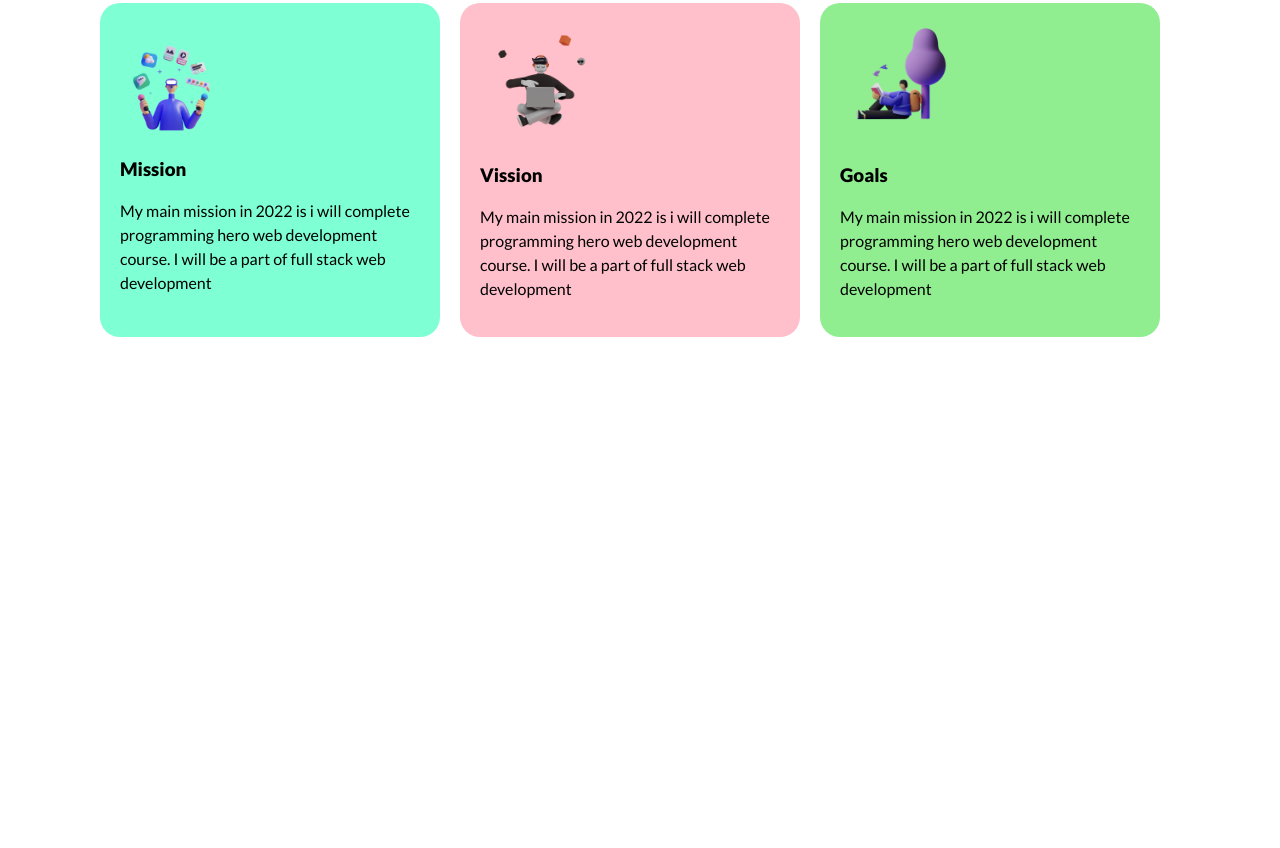
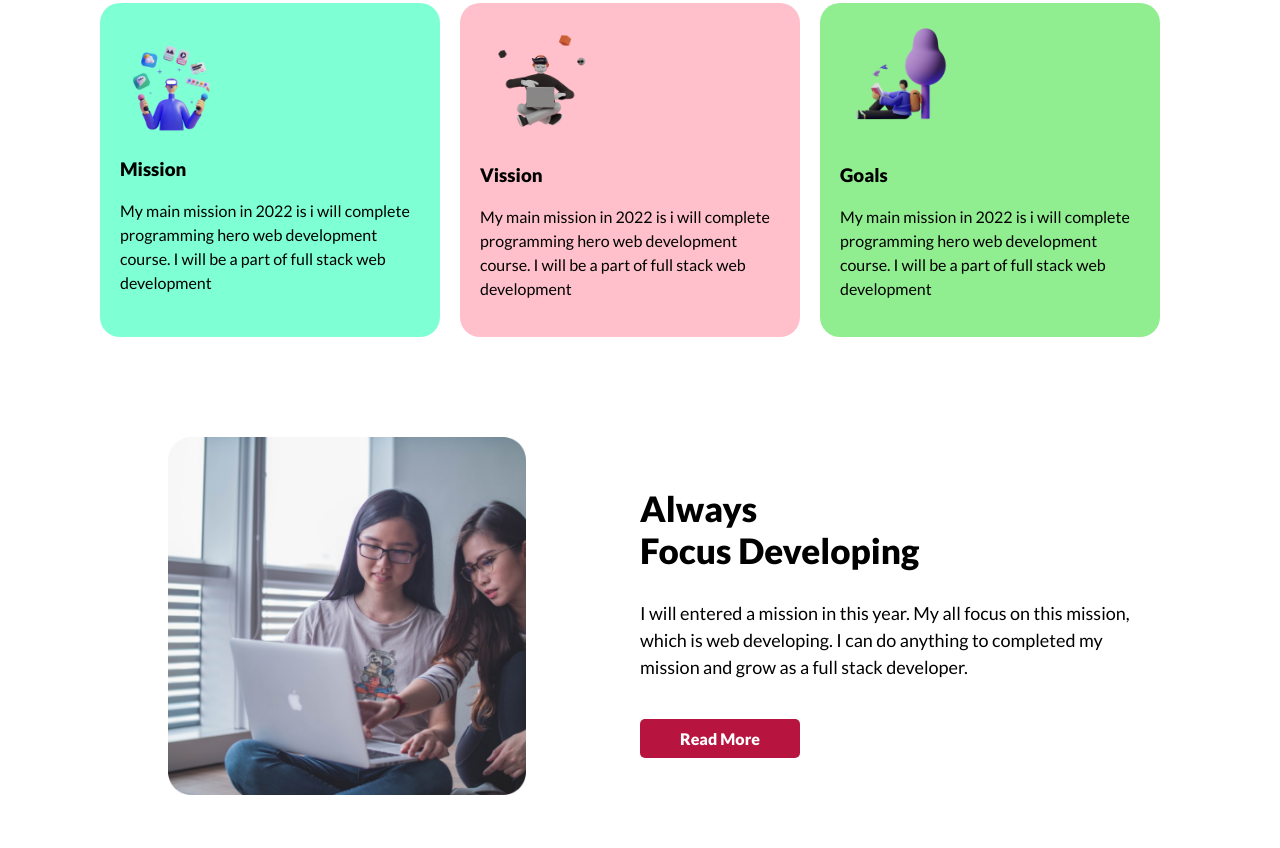
Before and after one commit to thetamimahmed/mission-2022, a plain HTML site: page index.html in a window 1280 px wide. Shown: the part 714-1562 px from the top of the page. Before the commit the page ends 1101 px from the top, so only its background shows below. Drawn offline with Linux system fonts and the light colour scheme.

Commit message:
my thaughts section added

```diff
--- a/index.html
+++ b/index.html
@@ -45,5 +45,15 @@
             </div>
         </div>
     </section>
+    <section class="my-thaughts">
+        <div class="photo-side">
+            <img class="girls-pic" src="images/pictures/coding.png" alt="">
+        </div>
+        <div class="text-side">
+            <h2 class="ts-title">Always <br> Focus Developing</h2>
+            <p class="ts-text">I will entered a mission in this year. My all focus on this mission, which is web developing. I can do anything to completed my mission and grow as a full stack developer.</p>
+            <a href="#" target="_blank" class="link-btn">Read More</a>
+        </div>
+    </section>
 </body>
 </html>
--- a/style.css
+++ b/style.css
@@ -73,3 +73,28 @@ h1{
 .mission-section{
     padding-bottom: 50px;
 }
+.my-thaughts{
+    display: flex;
+    justify-content: center;
+    align-items: center;
+    padding: 50px 0px;
+}
+.girls-pic{
+    width: 70%;
+    margin-left: 40px;
+}
+.photo-side{
+    width: 40%;
+    margin-left: 10%;
+}
+.text-side{
+    width: 40%;
+    margin-right: 10%;
+}
+.ts-title{
+    font-size: 35px;
+}
+.ts-text{
+    font-size:18px;
+    line-height: 1.5;
+}
```
